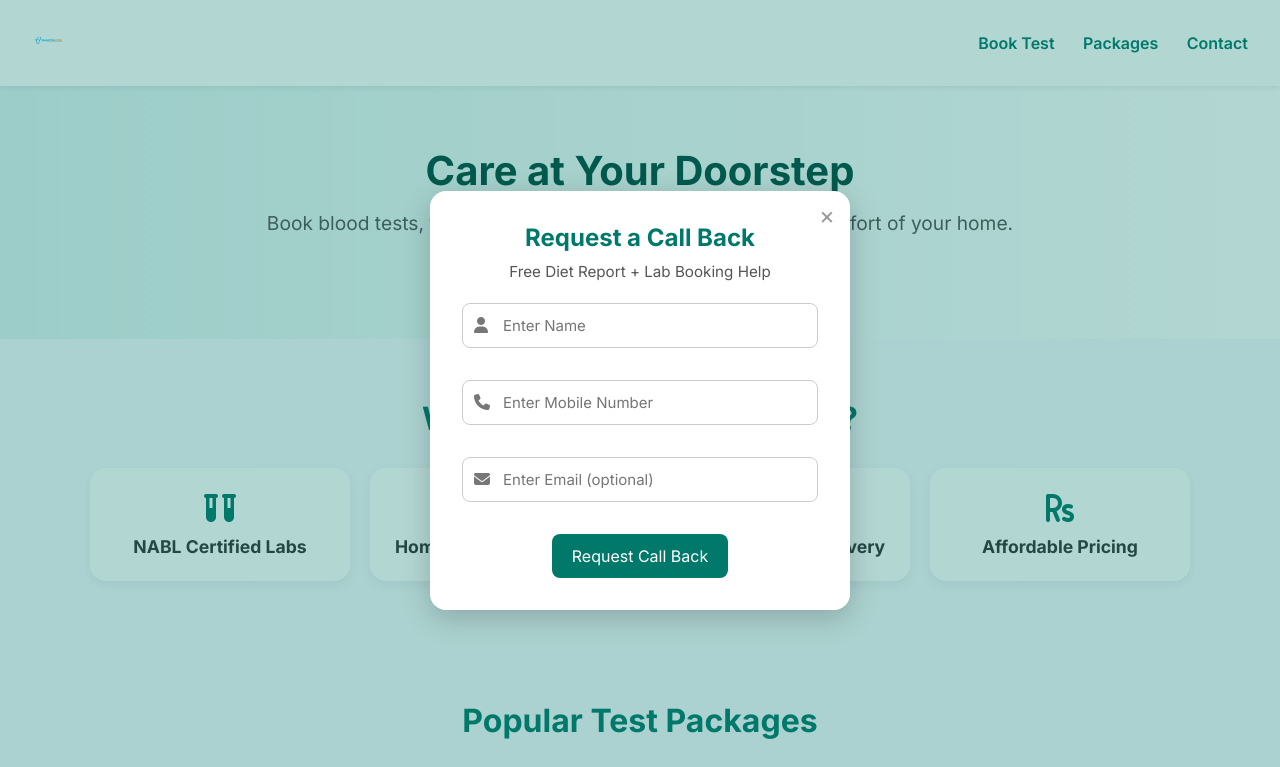
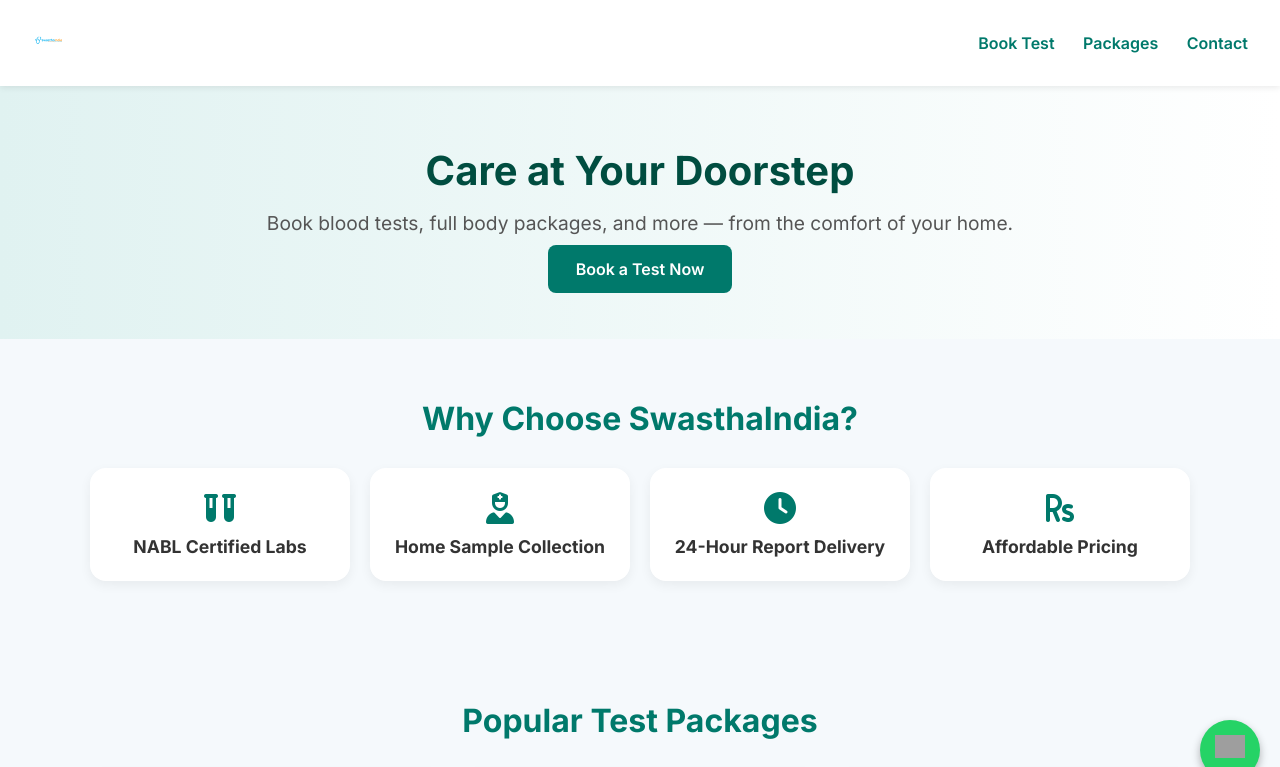
Before and after one commit to jayadav09/swasthaindia, a plain HTML site: page index.html in a window 1280 px wide. Shown: the top 767 px of the page. Drawn offline with nearby package versions, Linux system fonts and the light colour scheme; grey boxes are pictures that could not be loaded.

Commit message:
Update index.html

```diff
--- a/index.html
+++ b/index.html
@@ -373,11 +373,11 @@
       <button onclick="closePopup()">Close</button>
     </div>
   </div>
-<a href="https://wa.me/919911990556"
-   onclick="gtag('event', 'whatsapp_click', { 'event_category': 'engagement', 'event_label': 'WhatsApp Floating Button' });"
-   class="whatsapp-float" target="_blank">
-   <img src="https://img.icons8.com/ios-filled/50/ffffff/whatsapp.png" alt="WhatsApp" style="width:30px;margin-top:15px;" />
-</a>
+<a href="https://wa.me/919911990556" target="_blank" style="position:fixed;width:60px;height:60px;bottom:20px;right:20px;background:#25D366;border-radius:50px;text-align:center;box-shadow:0 4px 8px rgba(0,0,0,0.3);z-index:9999;">
+    <img src="https://img.icons8.com/ios-filled/50/ffffff/whatsapp.png" alt="WhatsApp" style="width:30px;margin-top:15px;" />
+  </a>
+
+  <script>
   <script>
 
     const formUrl = "https://script.google.com/macros/s/AKfycbwTNz_4qqA3m0hI4sOtaGFdQwxXGVP6Fn4OhI6WOVov6G7IflGl-PtPG0x3mACkiFJDYA/exec";
```
